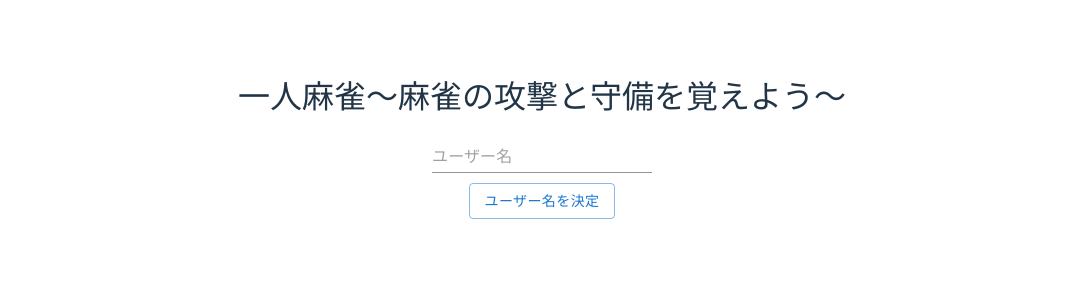
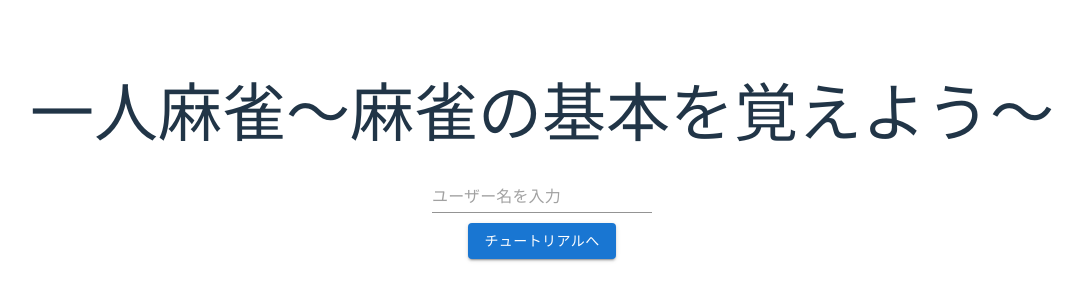
Before and after one commit to ut-code/hitori-mahjong, a React (Vite) app: page / in a window 1280 px wide. Shown: the part 270-570 px from the top of the page, without its empty margins (98-1180 px from the left). Built offline with nearby package versions, Linux system fonts and the light colour scheme.

Commit message:
Top page (#4)
* css moduleが認識されない問題を解消

* ユーザー名のvalidationを追加

* ユーザー名を決定したら直接チュートリアルへ

* ユーザー名を修正できるようにした

```diff
--- a/declarations.d.ts
+++ b/declarations.d.ts
@@ -1 +1,4 @@
-declare module "*.module.css";
+declare module "*.module.css" {
+  const classes: { [key: string]: string };
+  export default classes;
+}
--- a/package.json
+++ b/package.json
@@ -12,6 +12,7 @@
   "dependencies": {
     "@emotion/react": "^11.13.3",
     "@emotion/styled": "^11.13.0",
+    "@mui/base": "^5.0.0-beta.58",
     "@mui/material": "^6.0.0",
     "@prisma/client": "^5.18.0",
     "express": "^4.19.2",
@@ -21,6 +22,7 @@
   },
   "devDependencies": {
     "@eslint/js": "^9.9.0",
+    "@types/css-modules": "^1.0.5",
     "@types/react": "^18.3.3",
     "@types/react-dom": "^18.3.0",
     "@vitejs/plugin-react": "^4.3.1",
--- a/src/pages/Start/Start.tsx
+++ b/src/pages/Start/Start.tsx
@@ -4,56 +4,49 @@ import Button from "@mui/material/Button";
 import { TextField } from "@mui/material";
 import styles from "../../styles/Start.module.css";
 import React from "react";
+import Alert from "@mui/material/Alert";
 
 interface Props {
   setUiState: (uiState: string) => void;
 }
+
 export default function Start(props: Props) {
   const [inputText, setInputText] = useState("");
-  const { playerInfo, setPlayerInfo } = useContext(PlayerInfoContext);
-  const [clicked, setClicked] = useState(false);
+  const { setPlayerInfo } = useContext(PlayerInfoContext);
+  const [isNotValidUsername, setIsNotValidUserName] = useState(false);
+
+  // Function to handle player name input and validation
+  const handleUserNameSubmit = () => {
+    if (inputText !== "") {
+      setPlayerInfo((prevInfo) => ({
+        ...prevInfo,
+        name: inputText,
+      }));
+      props.setUiState("Tutorial");
+    } else {
+      setIsNotValidUserName(true); // Show error message if input is empty
+    }
+  };
 
   return (
     <>
-      <p className={styles.title}>一人麻雀～麻雀の攻撃と守備を覚えよう～</p>
-      {!clicked ? (
+      <p className={styles.title}>一人麻雀～麻雀の基本を覚えよう～</p>
       <div className={styles.formContainer}>
         <TextField
           variant="standard"
           value={inputText}
-            onChange={(e) => {
-              setInputText(e.target.value);
-            }}
-            placeholder="ユーザー名"
+          onChange={(e) => setInputText(e.target.value)}
+          placeholder="ユーザー名を入力"
         />
-          <Button
-            variant="outlined"
-            onClick={() => {
-              setClicked(true),
-                setInputText(""),
-                setPlayerInfo((prevInfo) => ({ ...prevInfo, name: inputText }));
-            }}
-          >
-            ユーザー名を決定
-          </Button>
-        </div>
-      ) : (
-        <>
-          <p>こんにちは {playerInfo.name}さん！</p>
-          <div className={styles.buttonContainer}>
-            <Button variant="outlined" onClick={() => setClicked(false)}>
-              ユーザー名を修正
+
+        <Button variant="contained" onClick={handleUserNameSubmit}>
+          チュートリアルへ
         </Button>
 
-            <Button
-              variant="outlined"
-              onClick={() => props.setUiState("Tutorial")}
-            >
-              チュートリアルへ
-            </Button>
+        {isNotValidUsername && (
+          <Alert severity="error">ユーザー名を入力してください</Alert>
+        )}
       </div>
-        </>
-      )}
     </>
   );
 }
--- a/src/pages/Tutorial/Tutorial.tsx
+++ b/src/pages/Tutorial/Tutorial.tsx
@@ -88,9 +88,14 @@ export default function Tutorial(props: Props) {
         </p>
       </div>
 
-      <Button variant="outlined" onClick={() => props.setUiState("Play")}>
-        プレイ
-      </Button>
+      <div className={styles.buttonContainer}>
+        <Button variant="contained" onClick={() => props.setUiState("Start")}>
+          ユーザー名を修正
+        </Button>
+        <Button variant="contained" onClick={() => props.setUiState("Play")}>
+          プレイ
+        </Button>
+      </div>
     </>
   );
 }
--- a/src/styles/Start.module.css
+++ b/src/styles/Start.module.css
@@ -1,5 +1,5 @@
 .title {
-  font-size: 2em;
+  font-size: 4em;
   text-align: center;
   margin-bottom: 20px;
 }
@@ -10,10 +10,3 @@
   align-items: center;
   gap: 10px;
 }
-
-.buttonContainer {
-  display: flex;
-  flex-direction: column;
-  align-items: center;
-  gap: 10px;
-}
--- a/src/styles/Tutorial.module.css
+++ b/src/styles/Tutorial.module.css
@@ -2,5 +2,12 @@
   padding: 10px;
   margin: 10px 0;
   text-align: left;
-  background-color: #f9f9f9;
 }
+
+.buttonContainer {
+  display: flex;
+  flex-direction: row;
+  align-items: center;
+  gap: 30px;
+  justify-content: center;
+}
```
Also changed, not shown: 1 other file (tests, documents, lock files or other folders). Lines whose indentation alone changed are shown as unchanged.
